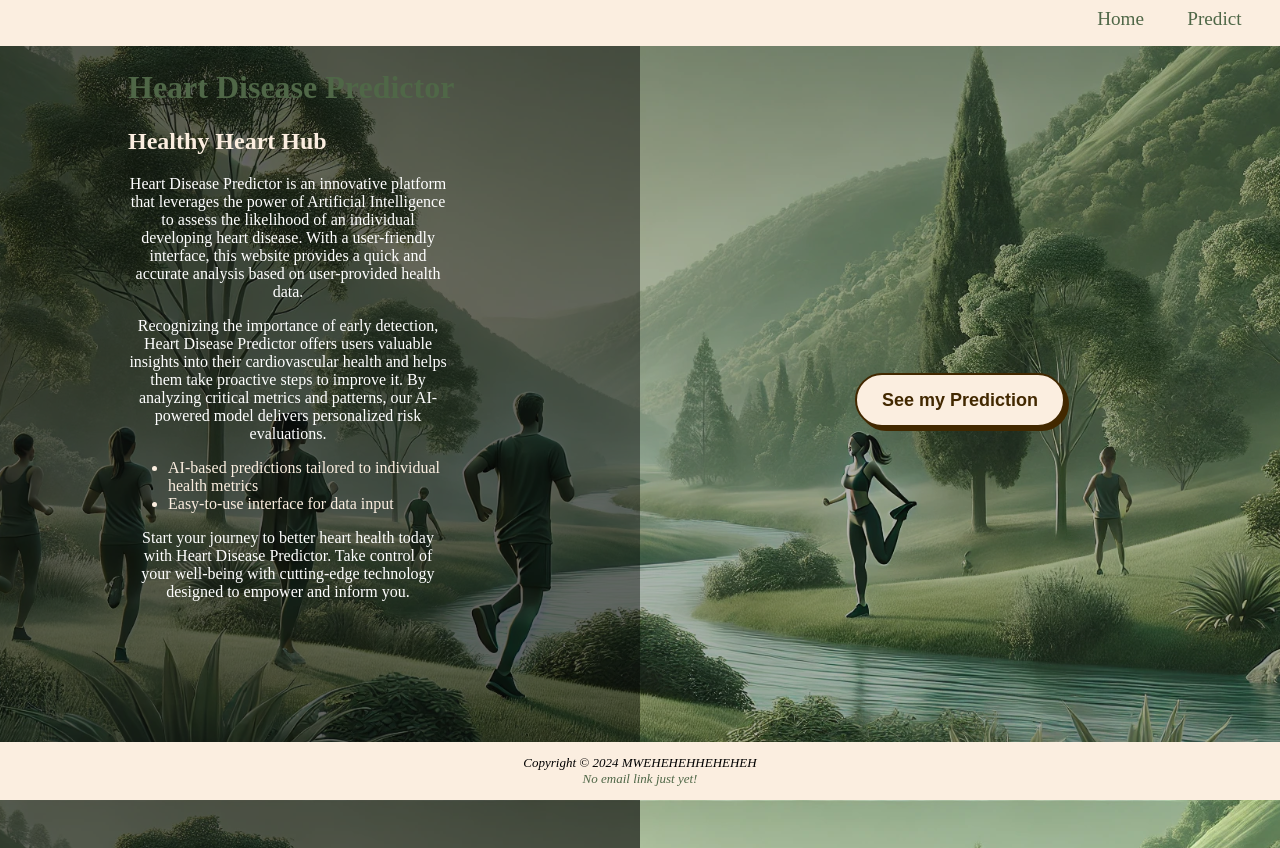
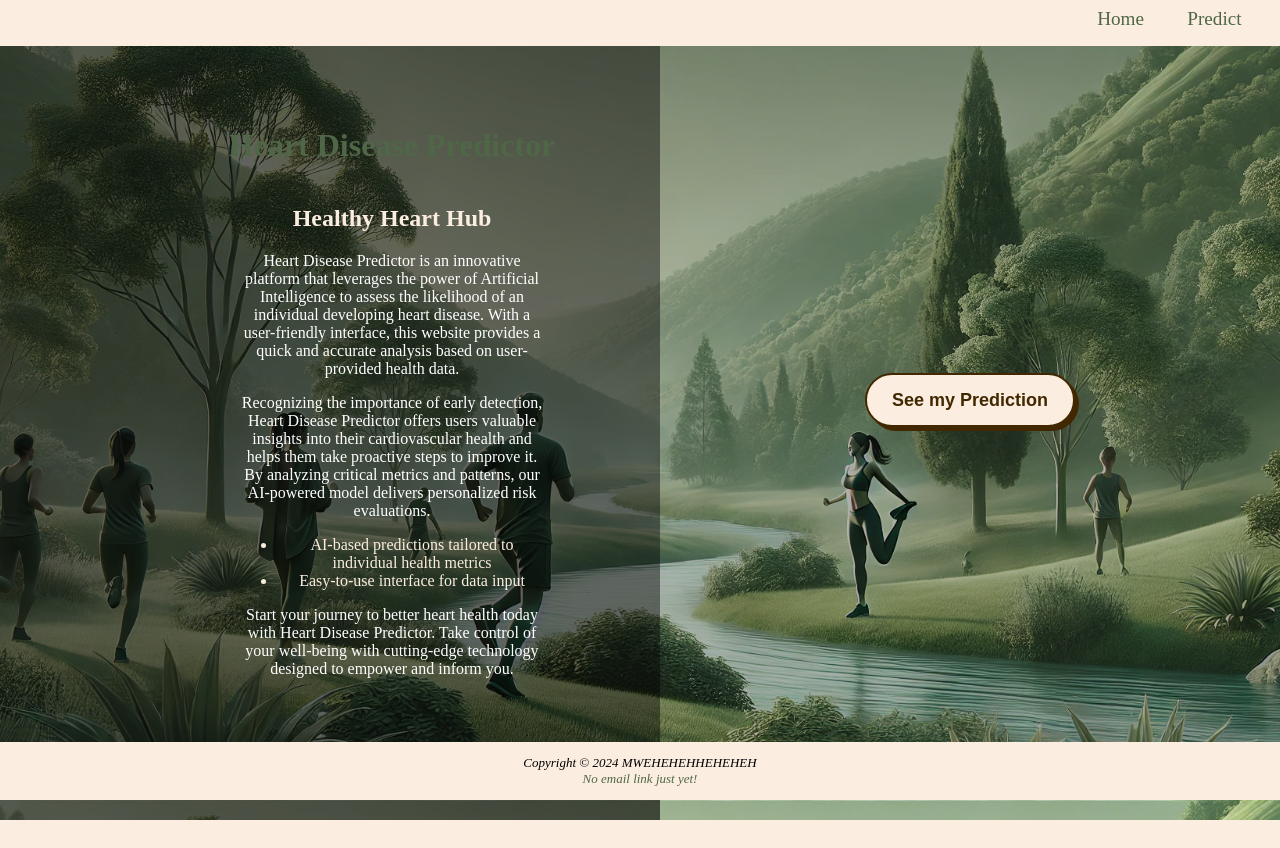
Before and after one commit to ananyashri/HeartDiseasePredictor, a Flask app: page / in a window 1280 px wide. After the commit the page ends 820 px from the top, so only its background shows below. Run offline with Flask 3, Linux system fonts and the light colour scheme; some web fonts are replaced.

Commit message:
Update styles.css

```diff
--- a/static/styles.css
+++ b/static/styles.css
@@ -79,6 +79,13 @@ nav li {
   width: 50%;
   box-shadow: inset 0 0 0 1000px rgba(0, 0, 0, 0.6);
   float: left;
+  display: flex;
+  flex-direction: column;
+  justify-content: center;
+  align-items: center;
+  text-align: center;
+  padding: 20px;
+
 }
 
 #right {
```
